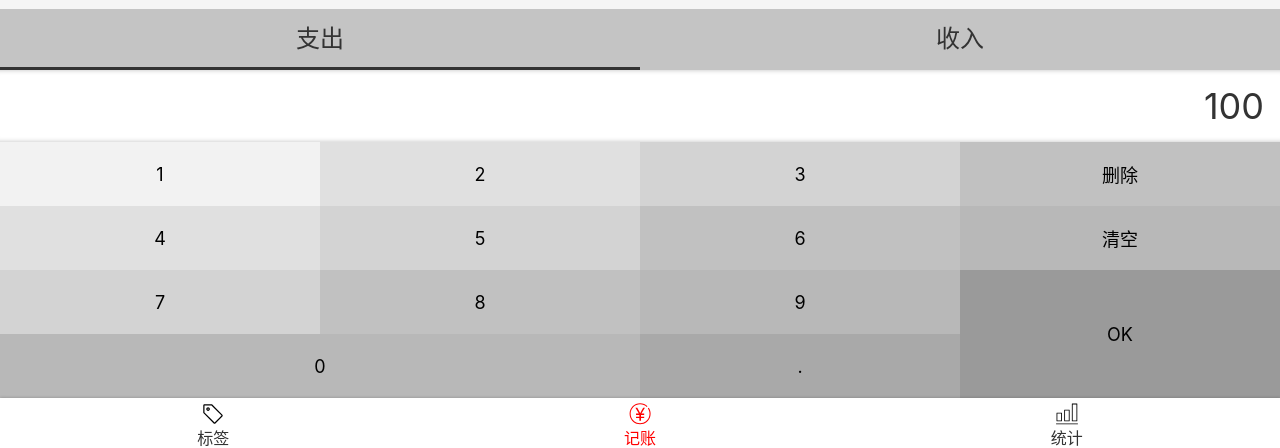
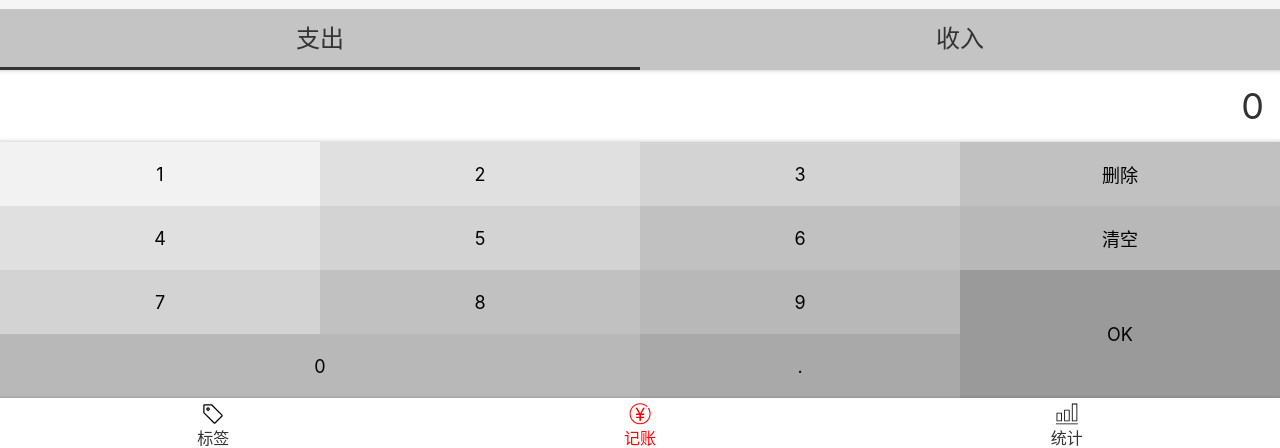
Before and after one commit to GelatoMao/CashNote, a React app: page /#/money in a window 1280 px wide. Shown: the part 346-794 px from the top of the page. Built offline with nearby package versions, Linux system fonts and the light colour scheme.

Commit message:
numberPad功能 wip

```diff
--- a/src/views/Money.tsx
+++ b/src/views/Money.tsx
@@ -16,25 +16,7 @@
       <TagsSection />
       <NotesSection />
       <CategorySection />
-      <NumberPadSection>
-        <div className="output">100</div>
-        <div className="pad clearfix">
-          <button>1</button>
-          <button>2</button>
-          <button>3</button>
-          <button>删除</button>
-          <button>4</button>
-          <button>5</button>
-          <button>6</button>
-          <button>清空</button>
-          <button>7</button>
-          <button>8</button>
-          <button>9</button>
-          <button className="ok">OK</button>
-          <button className="zero">0</button>
-          <button className="dot">.</button>
-        </div>
-      </NumberPadSection>
+      <NumberPadSection />
     </MyLayout>
   )
 }
--- a/src/views/Money/CategorySection.tsx
+++ b/src/views/Money/CategorySection.tsx
@@ -37,6 +37,7 @@
       <ul>
         {categoryList.map((c) => (
           <li
+            key={c}
             className={category === c ? "selected" : ""}
             onClick={() => {
               setCategory(c)
--- a/src/views/Money/NumberPadSection.tsx
+++ b/src/views/Money/NumberPadSection.tsx
@@ -1,6 +1,7 @@
+import React, { useState } from "react"
 import styled from "styled-components"
 
-const NumberPadSection = styled.section`
+const Wrapper = styled.section`
   display: flex;
   flex-direction: column;
   > .output {
@@ -57,4 +58,63 @@
     }
   }
 `
+
+const NumberPadSection: React.FC = () => {
+  const [output, setOutput] = useState("0")
+  const onClickButtonWrapper = (e: React.MouseEvent) => {
+    const text = (e.target as HTMLButtonElement).innerHTML
+    if (text === null) return
+    switch (text) {
+      case "0":
+      case "1":
+      case "2":
+      case "3":
+      case "4":
+      case "5":
+      case "6":
+      case "7":
+      case "8":
+      case "9":
+        if (output === "0") {
+          setOutput(text)
+        } else {
+          setOutput(output + text)
+        }
+        break
+      case ".":
+        setOutput(text)
+        break
+      case "删除":
+        setOutput(text)
+        break
+      case "清空":
+        setOutput(text)
+        break
+      case "OK":
+        setOutput(text)
+        break
+    }
+  }
+  return (
+    <Wrapper>
+      <div className="output">{output}</div>
+      <div className="pad clearfix" onClick={onClickButtonWrapper}>
+        <button>1</button>
+        <button>2</button>
+        <button>3</button>
+        <button>删除</button>
+        <button>4</button>
+        <button>5</button>
+        <button>6</button>
+        <button>清空</button>
+        <button>7</button>
+        <button>8</button>
+        <button>9</button>
+        <button className="ok">OK</button>
+        <button className="zero">0</button>
+        <button className="dot">.</button>
+      </div>
+    </Wrapper>
+  )
+}
 export { NumberPadSection }
```
